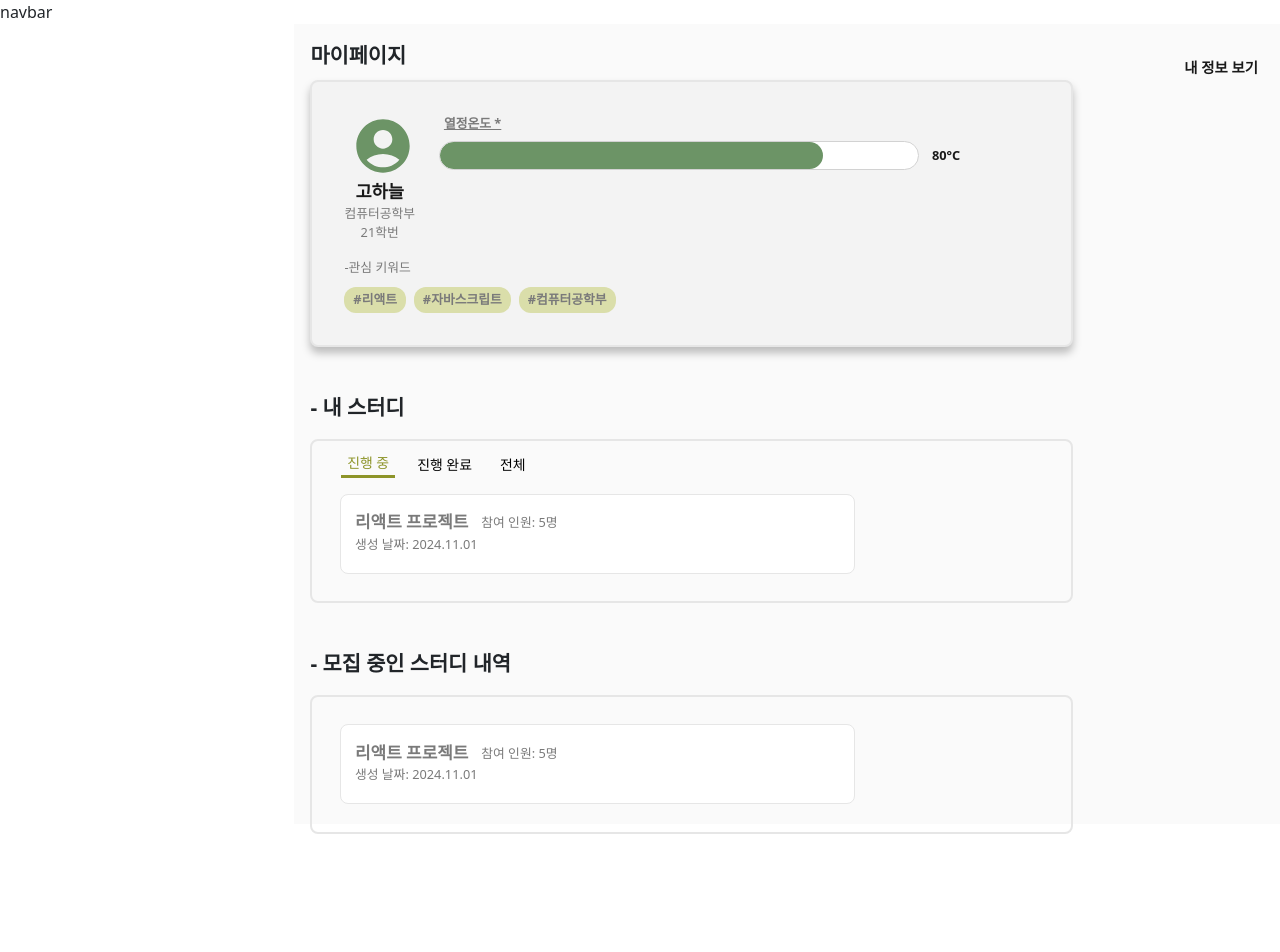
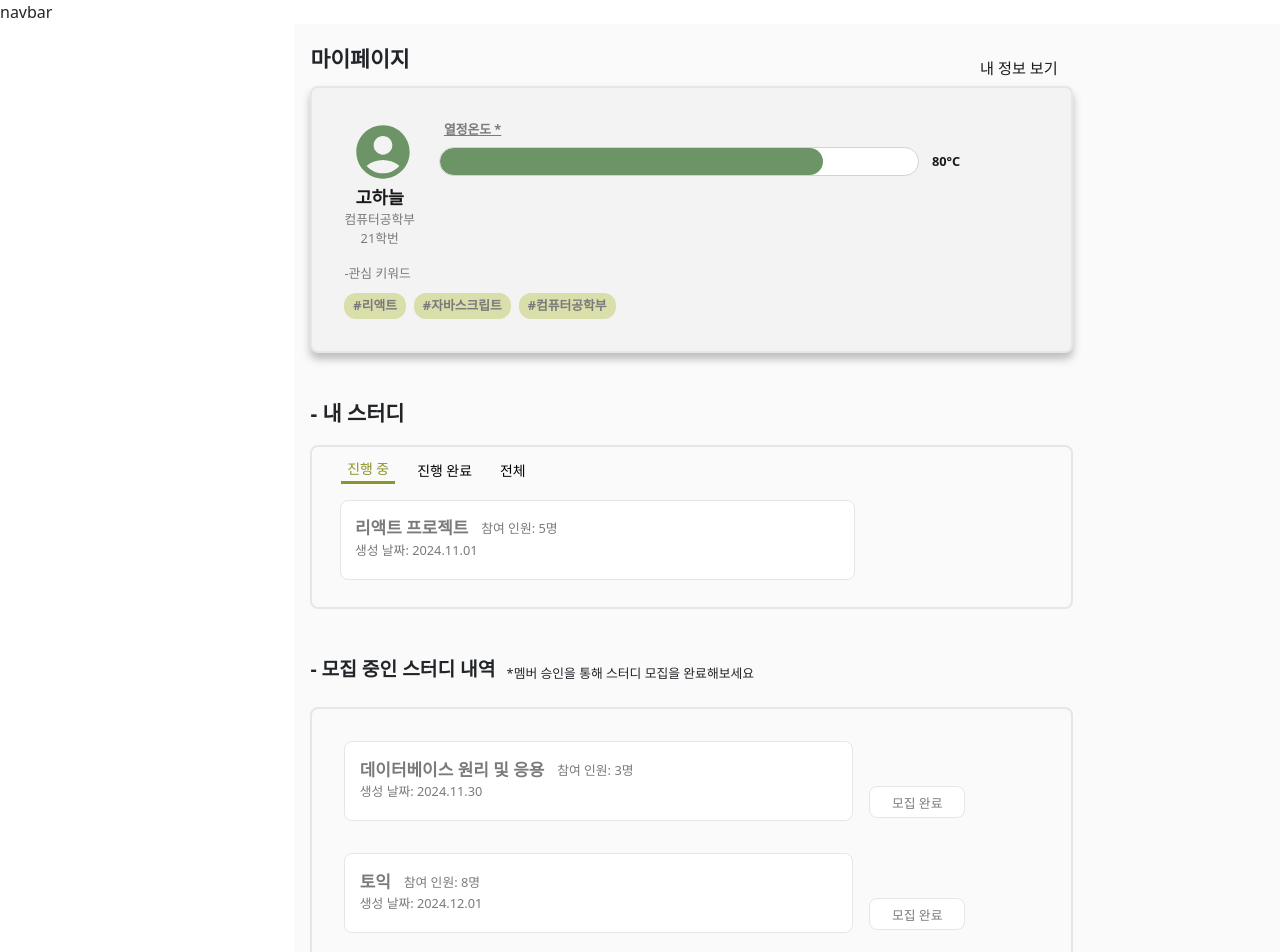
Before and after one commit to bmbx08/Jieum, a React (Create React App) app: page / in a window 1280 px wide. Shown: the top 952 px of the page. Before the commit the page ends 834 px from the top, so only its background shows below. Built offline with nearby package versions, Linux system fonts and the light colour scheme.

Commit message:
not yet..... edit MyStudyRecruitSection

```diff
--- a/src/pages/MyInfoPage/MyPage.css
+++ b/src/pages/MyInfoPage/MyPage.css
@@ -4,11 +4,10 @@
   display: flex;
   flex-direction: column;
   padding: 1rem;
-  height: 100vh;
 }
 
 .myPage-title {
-  font-size: 1.3rem;
+  font-size: 1.35rem;
   font-weight: bold;
 }
 
@@ -24,7 +23,8 @@
   background: none;
   border: none;
   color: #191919;
-  font-weight: bold;
-  font-size: 0.9rem;
+  font-size: 0.95rem;
   margin-top: 1rem;
+  margin-bottom: 0.3rem;
+  margin-right: 21%;
 }
--- a/src/pages/MyInfoPage/MyPage.js
+++ b/src/pages/MyInfoPage/MyPage.js
@@ -61,6 +61,20 @@ const MyPage = () => {
       createdAt: '2024.11.30',
       status: '모집 중', //모집 상태
     },
+    {
+      id: 4,
+      studyInfo: {
+        category: '자기개발',
+        subCategory: '독해 및 리스닝',
+        subject: '토익',
+        recruitSize: 8,
+        limitlessRecruit: false,
+        createdBy: 'kohaneul1219',
+        currentRecruit: 7,
+      },
+      createdAt: '2024.12.01',
+      status: '모집 중',
+    },
   ]);
 
   console.log('userData', createdUserData);
--- /dev/null
+++ b/src/pages/MyInfoPage/my-study-list/MyStudyRecruitSection.css
@@ -0,0 +1,50 @@
+.my-recruitStudyList-title-section {
+  display: flex;
+  gap: 0.7rem;
+}
+
+.my-recruitStudy-list-title {
+  margin-top: 3rem;
+  font-size: 1.2rem;
+  font-weight: bold;
+}
+
+.my-recruitStudyList-title-section p {
+  font-size: 0.8rem;
+  margin-top: 3.4rem;
+  margin-bottom: -0.3rem;
+}
+
+.my-recruitStudy-section {
+  display: flex;
+  flex-direction: column;
+  gap: 1rem;
+  margin-top: 1.2rem;
+  border: 2px solid #e6e6e6;
+  border-radius: 0.5rem;
+  padding: 1rem;
+  width: 80%;
+}
+
+.my-recruitStudy-item {
+  display: flex;
+  justify-content: space-between;
+  padding: 0.5rem;
+  border: 1.2px solid #e6e6e6;
+  border-radius: 0.5rem;
+  background-color: #ffffff;
+  color: #7a7a7a;
+  width: 70%;
+  align-items: center;
+}
+
+.my-recruitStudy-header {
+  display: flex;
+  gap: 0.8rem;
+  flex-grow: 1;
+}
+
+.my-recruitStudy-item button {
+  border: none;
+  cursor: pointer;
+}
--- a/src/pages/MyInfoPage/my-study-list/MyStudyRecruitSection.js
+++ b/src/pages/MyInfoPage/my-study-list/MyStudyRecruitSection.js
@@ -1,16 +1,22 @@
 import React from 'react';
 import StudyList from './StudyList';
+import './MyStudyRecruitSection.css';
 
 const MyStudyRecruitSection = ({ userID, studies, handleCompleteRecruit }) => {
+  //상태가 모집 중인 것만!! 필터링
   const recruitingStudies = studies.filter(
     (study) =>
-      study.status === '진행 중' && study.studyInfo.createdBy === userID
+      study.status === '모집 중' && study.studyInfo.createdBy === userID
   );
 
   return (
     <div>
-      <h3 className="myStudy-list-title">- 모집 중인 스터디 내역</h3>
-      <div className="study-section">
+      <div className="my-recruitStudyList-title-section">
+        <h3 className="my-recruitStudy-list-title">- 모집 중인 스터디 내역</h3>
+        <p>*멤버 승인을 통해 스터디 모집을 완료해보세요</p>
+      </div>
+
+      <div className="my-recruitStudy-section">
         {recruitingStudies.length > 0 ? (
           <StudyList
             studies={recruitingStudies}
--- a/src/pages/MyInfoPage/my-study-list/RecruitState.js
+++ b/src/pages/MyInfoPage/my-study-list/RecruitState.js
@@ -1,5 +1,6 @@
 import React from 'react';
 
+//모집 완료 버튼 눌렀을 때 스터디 상태 진행 중으로 변경하기
 const RecruitState = ({ study, handleCompleteRecruit }) => {
   return (
     <div>
--- a/src/pages/MyInfoPage/my-study-list/StudyItem.css
+++ b/src/pages/MyInfoPage/my-study-list/StudyItem.css
@@ -8,6 +8,11 @@
   color: #7a7a7a;
   width: 70%;
   height: 5rem;
+}
+
+.study-item-list {
+  display: flex;
+  justify-content: space-between;
 }
 
 .study-header strong {
--- a/src/pages/MyInfoPage/my-study-list/StudyList.css
+++ b/src/pages/MyInfoPage/my-study-list/StudyList.css
@@ -0,0 +1,24 @@
+.study-item-wrapper {
+  display: flex;
+}
+
+.complete-recruit-btn {
+  margin-top: 3.8rem;
+  border: 1.2px solid #e6e6e6;
+  border-radius: 0.5rem;
+  background-color: #ffffff;
+  color: #7a7a7a;
+  padding: 0.4rem 1rem;
+  height: 2rem;
+  width: 6rem;
+  font-size: 0.8rem;
+  cursor: pointer;
+}
+
+.complete-recruit-btn:hover {
+  background-color: #dadeaa;
+}
+
+.complete-recruit-btn:active {
+  background-color: #dadeaa;
+}
--- a/src/pages/MyInfoPage/my-study-list/StudyList.js
+++ b/src/pages/MyInfoPage/my-study-list/StudyList.js
@@ -1,25 +1,29 @@
 import React from 'react';
 import StudyItem from './StudyItem';
 import './StudyList.css';
+// import RecruitState from './RecruitState';
 
 const StudyList = ({ studies, handleCompleteRecruit }) => {
   return (
     <div className="study-list">
       <div className="study-list-item">
-        {studies.length > 0 ? (
-          studies.map((study) => (
-            <div key={study.id}>
-              <StudyItem study={study} />{' '}
-              {study.status === '모집 중' && (
-                <button onClick={() => handleCompleteRecruit(study.id)}>
-                  모집 완료
-                </button>
-              )}
-            </div>
-          ))
-        ) : (
-          <p>해당하는 스터디가 없습니다</p>
-        )}
+        {studies.map((study) => (
+          <div key={study.id} className="study-item-wrapper">
+            <StudyItem study={study} />
+            {study.status === '모집 중' && (
+              <button
+                className="complete-recruit-btn"
+                onClick={() => handleCompleteRecruit(study.id)}
+              >
+                모집 완료
+              </button>
+            )}
+            {/* <RecruitState
+              study={study}
+              handleCompleteRecruit={handleCompleteRecruit}
+            /> */}
+          </div>
+        ))}
       </div>
     </div>
   );
--- a/src/pages/MyInfoPage/my-study-list/StudySection.js
+++ b/src/pages/MyInfoPage/my-study-list/StudySection.js
@@ -2,7 +2,6 @@ import React, { useState } from 'react';
 import './StudySection.css';
 import './StudyList';
 import StudyList from './StudyList';
-import RecruitState from './RecruitState';
 
 const StudySection = ({ studies, handleCompleteRecruit }) => {
   //내 스터디 내역 카테고리 진행 중/ 진행 완료/ 전체
@@ -33,19 +32,10 @@ const StudySection = ({ studies, handleCompleteRecruit }) => {
 
         <div className="study-list">
           {filteredData.length > 0 ? (
-            filteredData.map((study) => (
-              <div key={study.id}>
-                <StudyList
-                  studies={filteredData}
-                  handleCompleteRecruit={handleCompleteRecruit}
-                />
-
-                <RecruitState
-                  study={study}
-                  handleCompleteRecruit={handleCompleteRecruit}
-                />
-              </div>
-            ))
+            <StudyList
+              studies={filteredData}
+              handleCompleteRecruit={handleCompleteRecruit}
+            />
           ) : (
             <p>해당하는 스터디가 없습니다</p>
           )}
```
